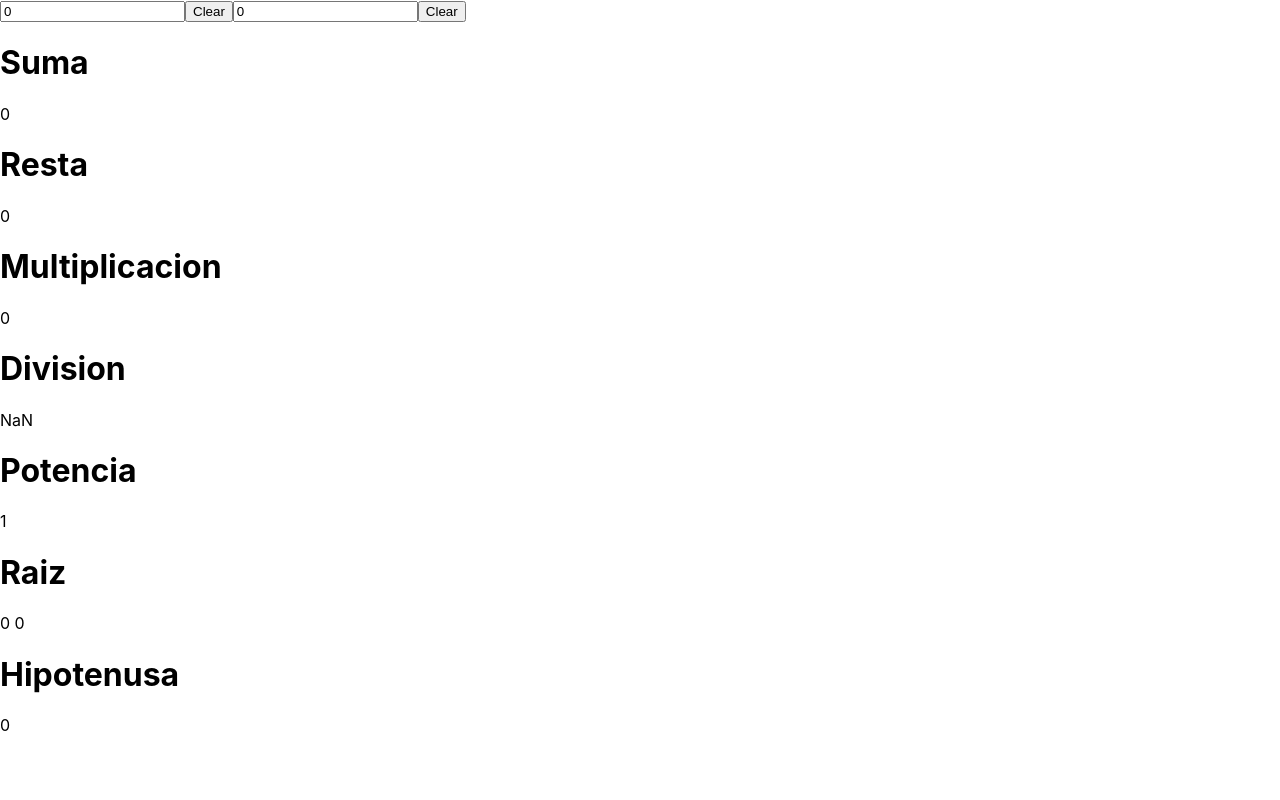
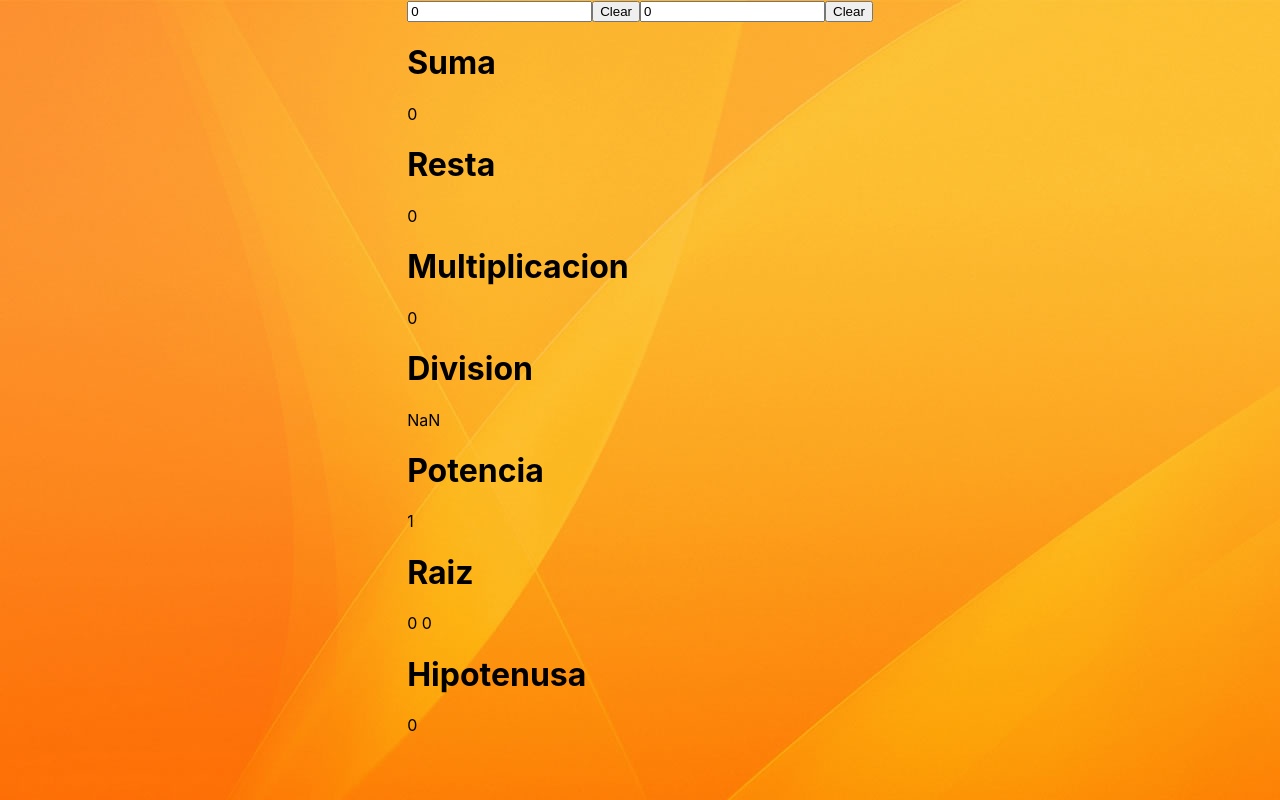
Before and after one commit to nicolascafure/calculadora-avanzada, a React (Create React App) app: page / in a window 1280 px wide. Built offline with nearby package versions, Linux system fonts and the light colour scheme.

Commit message:
cambiando validacion

```diff
--- a/src/App.js
+++ b/src/App.js
@@ -15,10 +15,13 @@ useEffect(() => {
   return (
 
     <div className="contenedor-principal">
+      <div className="contenedor-numbers">
   <Input key="a" setNumero={setnumeroA} numero={numeroA} />
   <Input key="b" setNumero={setnumeroB} numero={numeroB} />
+  </div>
+  <div className="contenedor-operaciones">
 {funcionesCalculadora.map(funcion=> <Operation key={funcion} numeroA={numeroA} numeroB={numeroB} operation={funcion}/>)}
-
+</div>
 
  </div> );
 }
--- a/src/components/Input.js
+++ b/src/components/Input.js
@@ -4,7 +4,7 @@ import React from 'react';
 const Input = ({setNumero, numero}) => {
 
 const leerValor=(e)=>{
-   if(Number(e.target.value)){
+   if(e.target.value ===""||Number(e.target.value)){
 setNumero(Number(e.target.value))
 }else{
 return
--- a/src/components/Operation.js
+++ b/src/components/Operation.js
@@ -18,8 +18,8 @@ const Operation = ({numeroA,numeroB, operation}) => {
     return (
 
 <div className="contenedor-operaciones">
-    <h1>{operation.charAt(0).toUpperCase() + operation.slice(1)}</h1>
-    <p>{calculator(numeroA,numeroB,operation)}</p>
+    <h1 className="titulo-operacion">{operation.charAt(0).toUpperCase() + operation.slice(1)}</h1>
+    <p className="resultado">{calculator(numeroA,numeroB,operation)}</p>
 </div>
 
      );
--- a/src/index.css
+++ b/src/index.css
@@ -1,10 +1,17 @@
+@import url('https://fonts.googleapis.com/css2?family=Orbitron:wght@500&display=swap');
+@import url('https://fonts.googleapis.com/css2?family=Poppins&display=swap');
+
 body {
+  width: 100%;
   margin: 0;
   font-family: -apple-system, BlinkMacSystemFont, 'Segoe UI', 'Roboto', 'Oxygen',
     'Ubuntu', 'Cantarell', 'Fira Sans', 'Droid Sans', 'Helvetica Neue',
     sans-serif;
   -webkit-font-smoothing: antialiased;
   -moz-osx-font-smoothing: grayscale;
+  background-image: url(fondo.jpg);
+  display: flex;
+  justify-content: center;
 }
 
 code {
```
Also changed, not shown: src/fondo.jpg (added).
